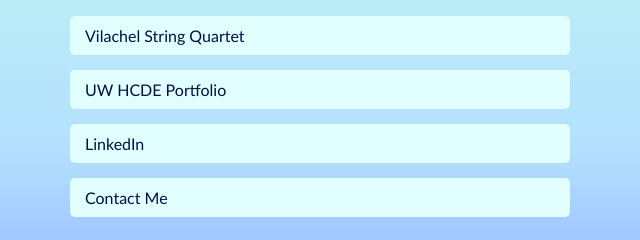
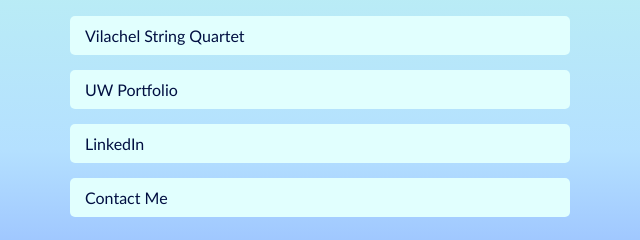
Before and after one commit to hwajungch/hwajungch.github.io, a plain HTML site: page index.html in a window 1280 px wide. Shown: the part 250-490 px from the top of the page, 320-960 px from the left. Drawn offline with Linux system fonts and the light colour scheme.

Commit message:
Update index.html

```diff
--- a/index.html
+++ b/index.html
@@ -13,7 +13,7 @@
       <h2>Check out my work by clicking on the links below:</h2>
       <ul>
         <li><a href="https://vilachel.wixsite.com/stringquartet">Vilachel String Quartet</a></li>
-        <li><a href="https://www.hwajungchoi.com">UW HCDE Portfolio</a></li>
+        <li><a href="https://www.hwajungchoi.com">UW Portfolio</a></li>
         <li><a href="https://www.linkedin.com/in/hwajung/">LinkedIn</a></li>
         <li><a href="mailto: hwajung.choi@outlook.com">Contact Me</a></li>
       </ul>
```
